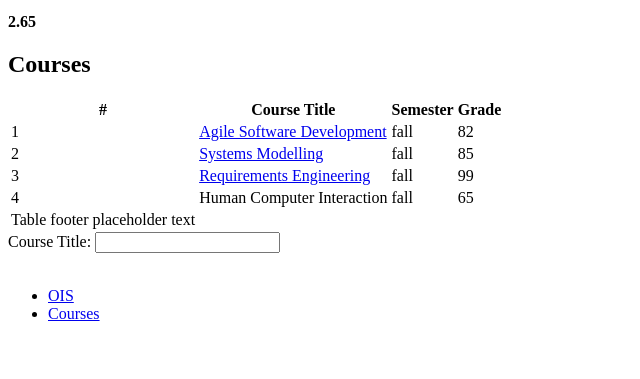
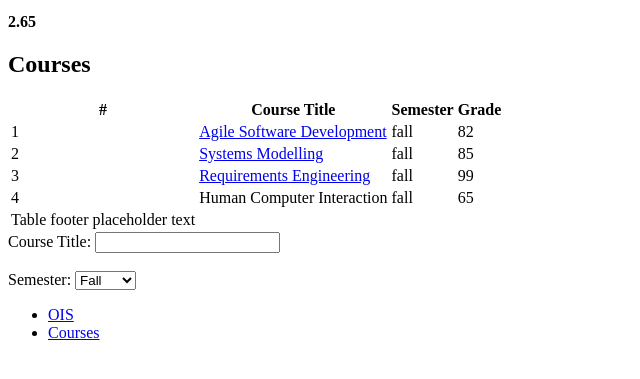
Before and after one commit to maipalu/WAD_2_HTML, a plain HTML site: page index.html in a window 1280 px wide. Shown: the part 227-606 px from the top of the page, without its empty margins (0-640 px from the left). Drawn offline with Linux system fonts and the light colour scheme.

Commit message:
select semester

```diff
--- a/index.html
+++ b/index.html
@@ -69,6 +69,11 @@
 		<section>
 			<label for="coursetitle">Course Title: </label>
 			<input type="text" id="coursetitle" name="coursetitle"><br><br>
+			<label for="semester">Semester:</label>
+			<select id="semester" name="semester">
+				<option value="fall">Fall</option>
+				<option value="spring">Spring</option>
+			</select>
 		</section>
 		<footer>
 			<ul>
```
